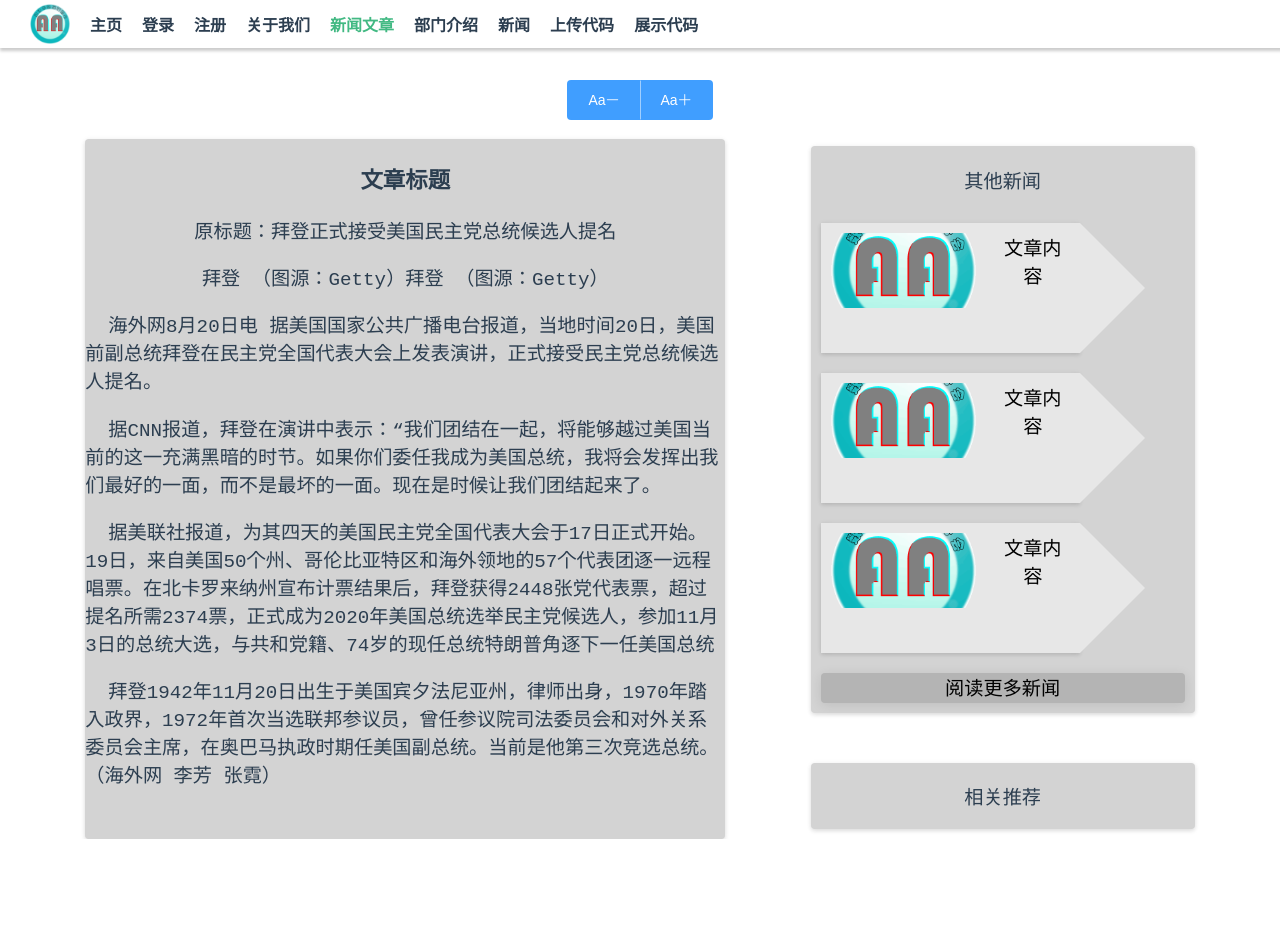
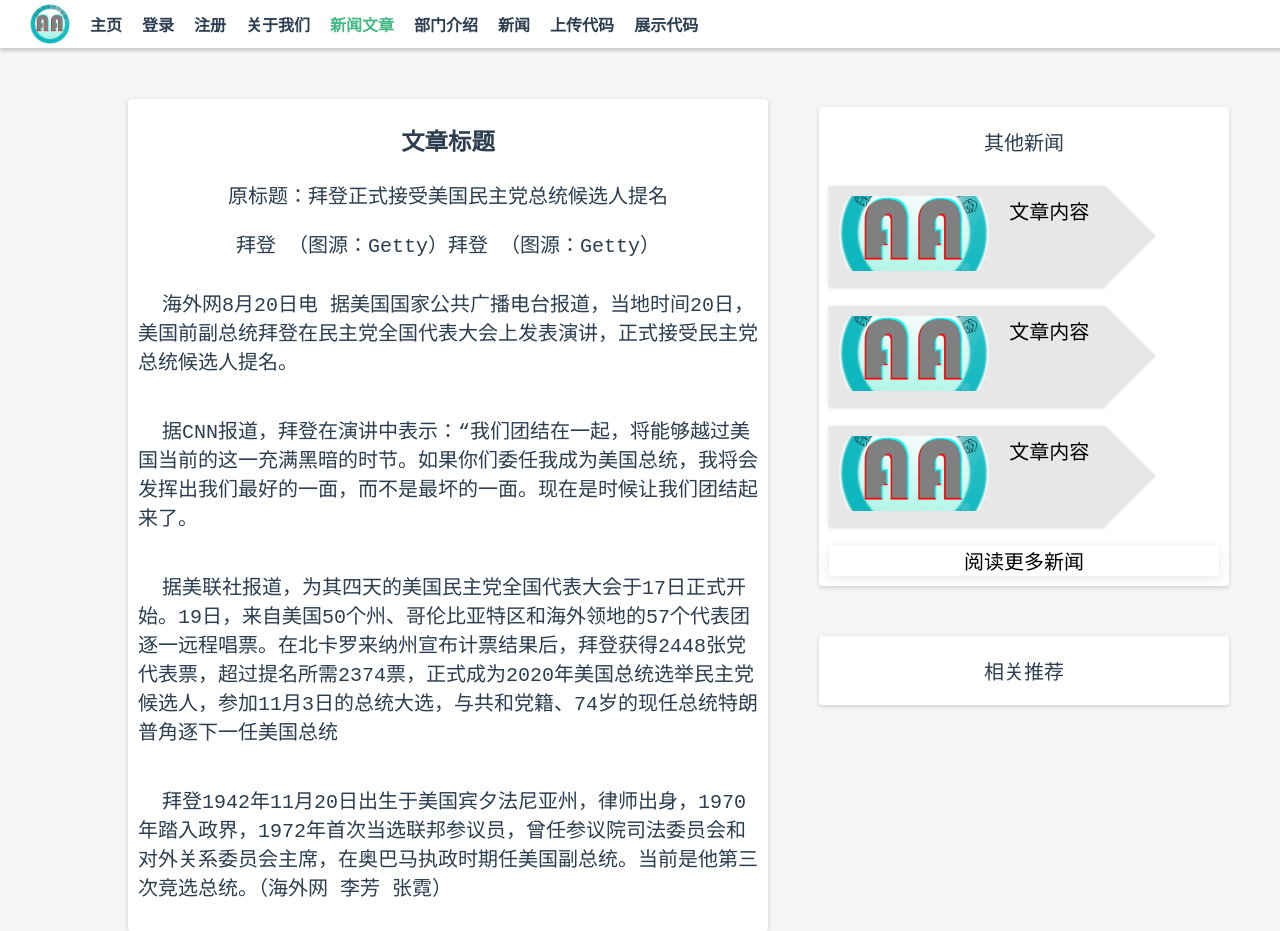
Before and after one commit to whpu-aa/website, a Vue app in the folder FrontEnd/: page /NewsArticles in a window 1280 px wide. Before the commit the page ends 839 px from the top, so only its background shows below. Built offline with nearby package versions, Linux system fonts and the light colour scheme.

Commit message:
更改MoreAritcleItem的背景色及调整布局

```diff
--- a/FrontEnd/src/components/MoreArticleItem.vue
+++ b/FrontEnd/src/components/MoreArticleItem.vue
@@ -39,9 +39,9 @@ export default {
 .triangle {
   width: 0px; /*设置宽高为0，所以div的内容为空，从才能形成三角形尖角*/
   height: 0px;
-  border-left: 65px solid #e7e7e7;
-  border-top: 65px solid transparent; /*transparent 表示透明*/
-  border-bottom: 65px solid transparent;
+  border-left: 50px solid #e7e7e7;
+  border-top: 50px solid transparent; /*transparent 表示透明*/
+  border-bottom: 50px solid transparent;
   margin: 10px 0;
 }
 a:hover {
@@ -67,6 +67,10 @@ a {
   margin: 10px;
 }
 .articleContents {
+  height: 80px; /*div宽度根据具体情况在父组件使用深度作用选择器调整 */
   margin: 10px;
+  word-break: break-all;
+  text-overflow: ellipsis;
+  overflow: hidden;
 }
 </style>
--- a/FrontEnd/src/views/NewsArticles.vue
+++ b/FrontEnd/src/views/NewsArticles.vue
@@ -1,13 +1,5 @@
 <template>
-  <div class="main" :style="{ fontSize: fontSize + 'vw' }">
-    <el-button-group class="FontSizeButton">
-      <el-button type="primary" @click="FrontSizeMinus()"
-        >Aa<i class="el-icon-minus"></i
-      ></el-button>
-      <el-button type="primary" @click="FrontSizePlus()"
-        >Aa<i class="el-icon-plus"></i
-      ></el-button>
-    </el-button-group>
+  <div class="main">
     <div class="NewsArticles">
       <div class="article">
         <h3>{{ title }}</h3>
@@ -47,7 +39,6 @@ export default {
   },
   data() {
     return {
-      fontSize: 1.5,
       title: "文章标题",
       msg_center: [
         "原标题：拜登正式接受美国民主党总统候选人提名",
@@ -82,41 +73,18 @@ export default {
       ],
     };
   },
-  methods: {
-    FrontSizeMinus: function () {
-      var num = this.fontSize * 10;
-      num -= 1;
-      num /= 10;
-      if (num < 1) {
-        num = 1;
-        this.$alert("已经达到字体最小", "提示", {
-          confirmButtonText: "确定",
-        });
-      }
-      this.fontSize = num;
-    },
-    FrontSizePlus: function () {
-      var num = this.fontSize * 10;
-      num += 1;
-      num /= 10;
-      if (num > 2) {
-        num = 2;
-        this.$alert("已经达到字体最大", "提示", {
-          confirmButtonText: "确定",
-        });
-      }
-      this.fontSize = num;
-    },
-  },
+  methods: {},
 };
 </script>
 
 <style scoped>
 .main {
+  font-size: 20px;
   padding-top: 2.5%;
   display: flex;
   flex-direction: column;
   align-items: center;
+  background-color: #f4f5f5;
 }
 .NewsArticles {
   padding-top: 1.5%;
@@ -127,19 +95,20 @@ export default {
   align-items: baseline;
 }
 .article {
+  margin-left: 6%;
   border-radius: 4px;
   box-shadow: 0 2px 4px rgba(0, 0, 0, 0.12), 0 0 6px rgba(0, 0, 0, 0.04);
   height: auto;
   min-height: 700px;
   flex-basis: 50%;
-  background-color: rgb(211, 211, 211); /* 颜色未定 ,后期统一背板颜色 */
+  background-color: #ffffff;
 }
 .morearticle {
   border-radius: 4px;
+  background-color: #ffffff;
   box-shadow: 0 2px 4px rgba(0, 0, 0, 0.12), 0 0 6px rgba(0, 0, 0, 0.04);
   flex-basis: 30%;
   height: auto;
-  background-color: rgb(211, 211, 211);
 }
 pre {
   white-space: pre-wrap; /*css-3*/
@@ -153,12 +122,13 @@ a {
   text-align: center;
 }
 .msgleft {
+  padding: 10px;
   text-align: left;
 }
 .rightPart {
   display: flex;
   height: auto;
-  flex-basis: 30%;
+  flex-basis: 32%;
   flex-direction: column;
 }
 .articleList {
@@ -166,6 +136,7 @@ a {
   flex-direction: column;
   height: auto;
   margin-bottom: 10px;
+  background-color: #ffffff;
 }
 .readMore {
   border-radius: 4px;
@@ -173,13 +144,13 @@ a {
   display: block;
   min-height: 30px;
   height: auto;
-  background-color: rgb(180, 180, 180);
   margin: 10px;
+  background-color: #ffffff;
 }
 .otherRecommended {
+  background-color: #ffffff;
   border-radius: 4px;
   box-shadow: 0 2px 4px rgba(0, 0, 0, 0.12), 0 0 6px rgba(0, 0, 0, 0.04);
   margin-top: 50px;
-  background-color: rgb(211, 211, 211);
 }
 </style>
```
